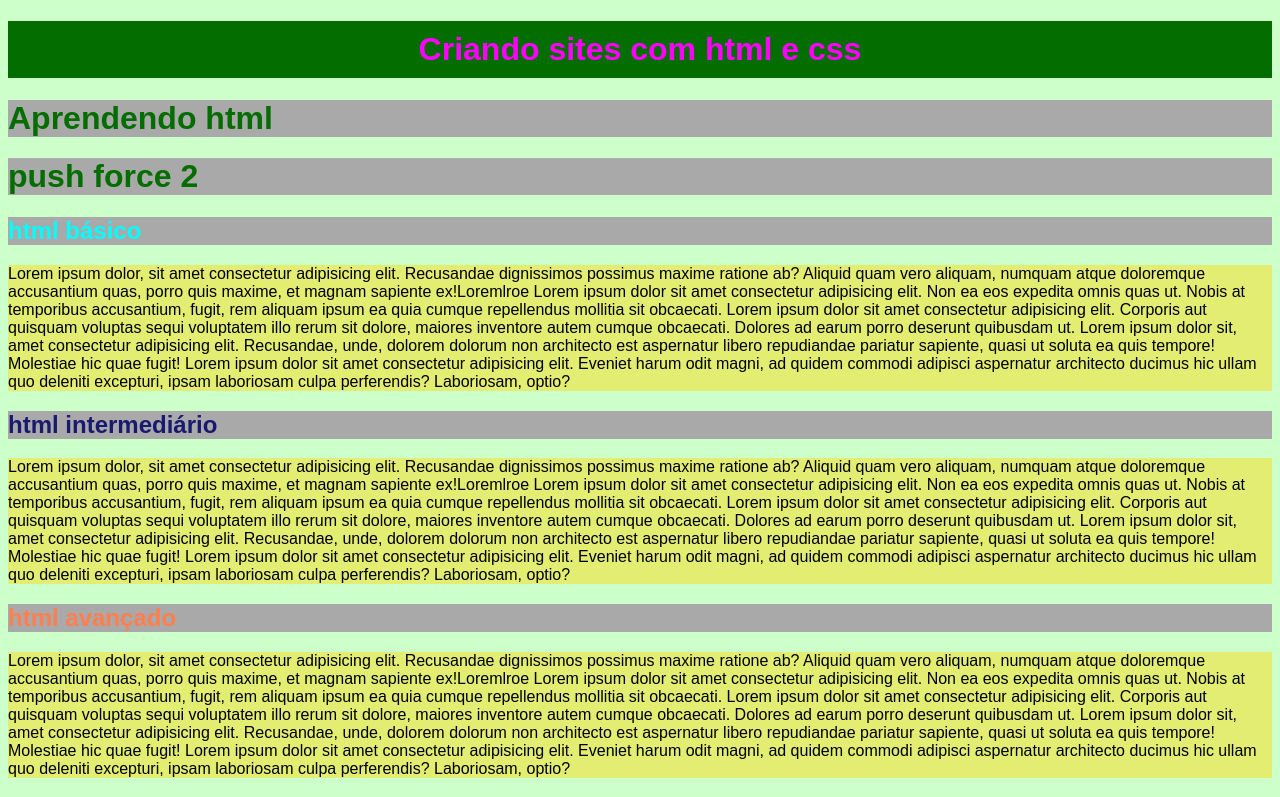
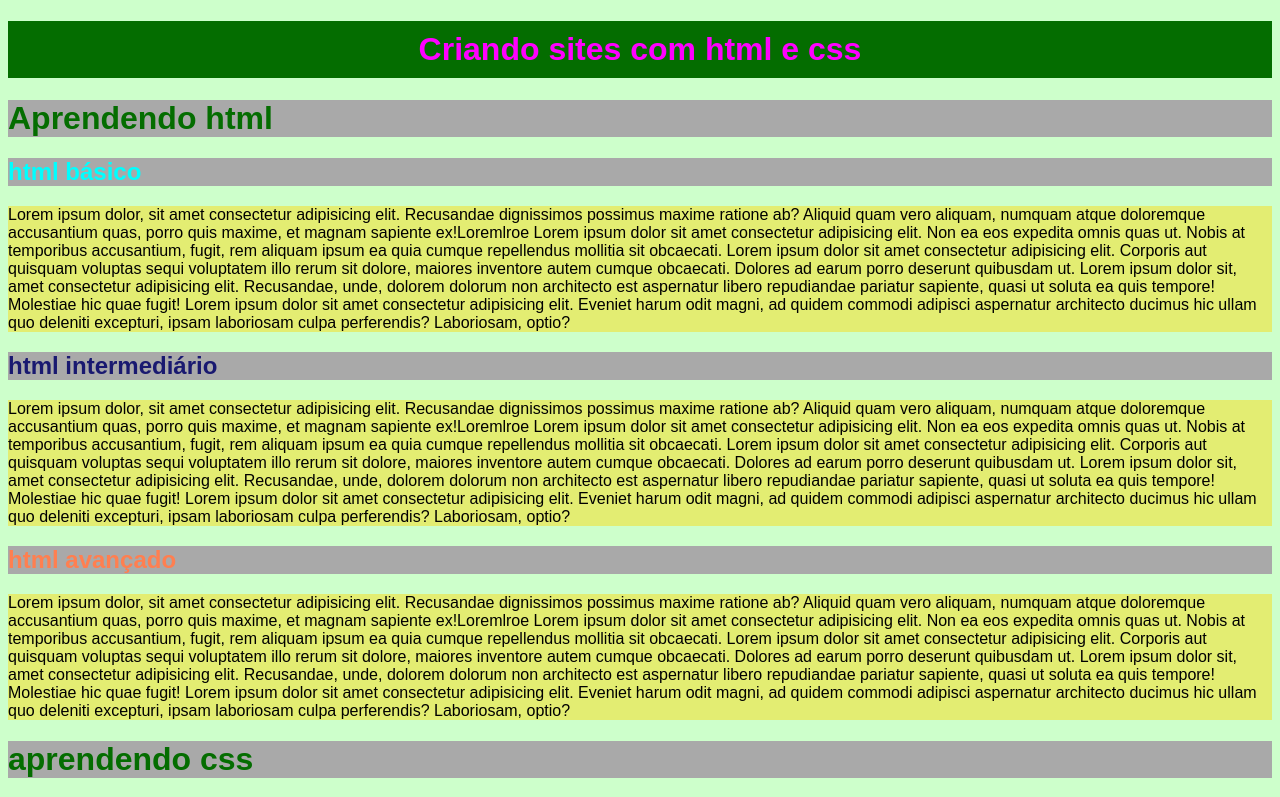
Before and after one commit to Gustavo-CS/site-lindo, a plain HTML site: page index.html in a window 1280 px wide. Shown: the top 797 px of the page. Drawn offline with Linux system fonts and the light colour scheme.

Commit message:
voltando

```diff
--- a/index.html
+++ b/index.html
@@ -10,7 +10,6 @@
 <body>
     <h1 id="principal">Criando sites com html e css</h1>
     <h1>Aprendendo html</h1>
-    <h1>push force 2</h1>
     <h2 class="basico">html básico</h2>
     <p>Lorem ipsum dolor, sit amet consectetur adipisicing elit. Recusandae dignissimos possimus maxime ratione ab?
         Aliquid quam vero aliquam, numquam atque doloremque accusantium quas, porro quis maxime, et magnam sapiente
```
